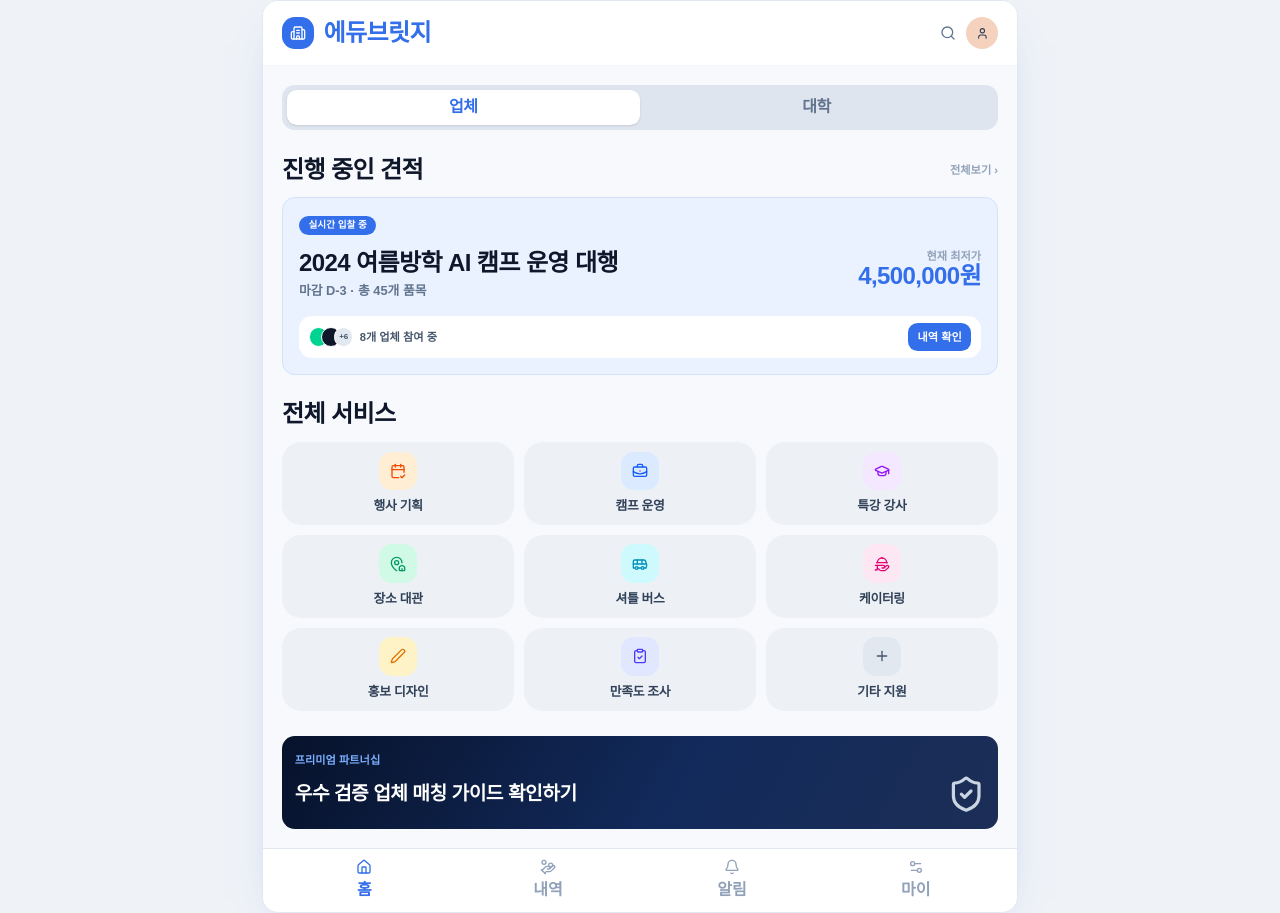
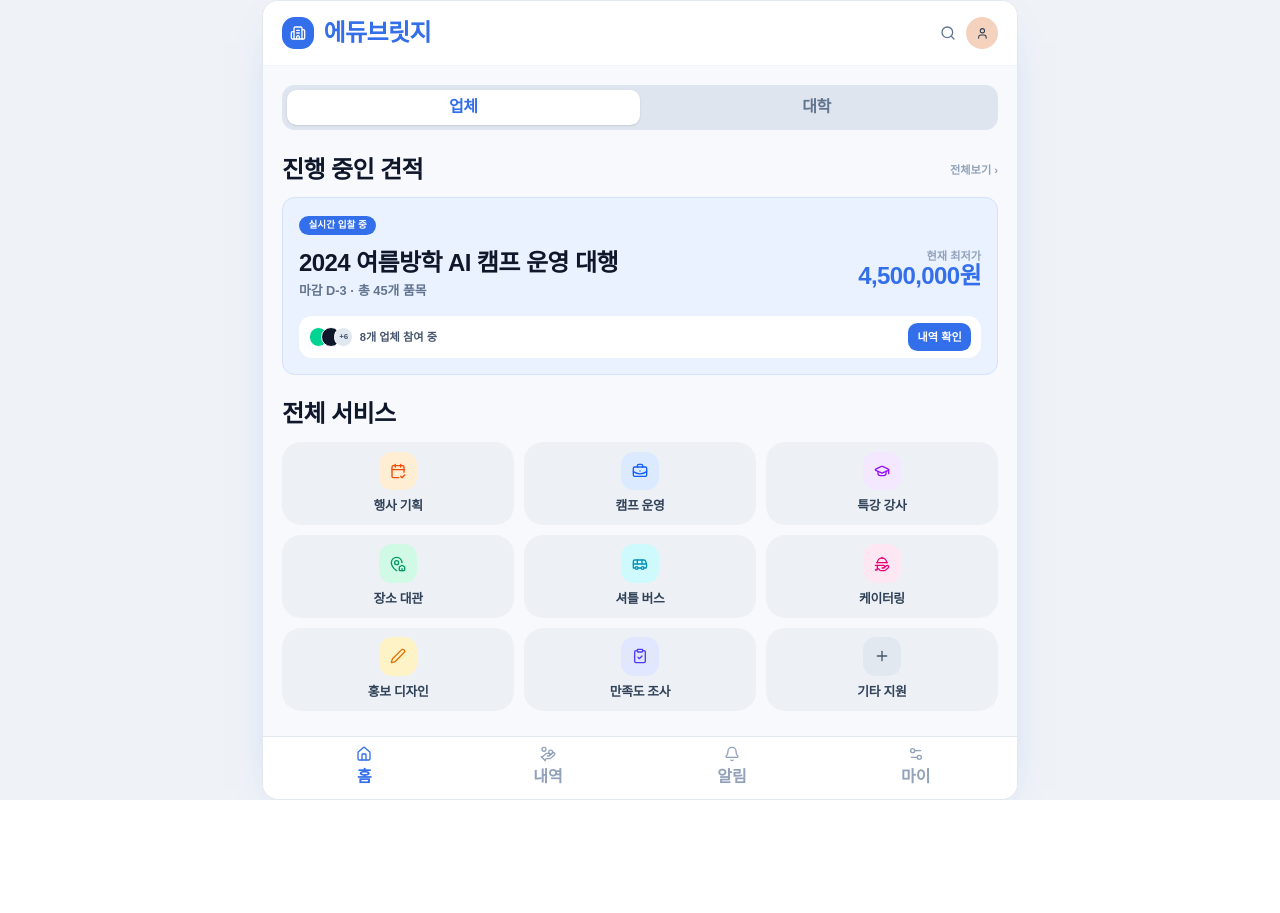
Before and after one commit to bidalalsrb/edubridge, a React (Vite) app: page / in a window 1280 px wide. After the commit the page ends 800 px from the top, so only its background shows below. Built offline with nearby package versions, Linux system fonts and the light colour scheme.

Commit message:
높이 조정2

```diff
--- a/src/components/layout/AppLayout.jsx
+++ b/src/components/layout/AppLayout.jsx
@@ -4,11 +4,11 @@ import { BottomNav } from '../home/BottomNav'
 
 export function AppLayout() {
   return (
-    <main className="app-compact min-h-screen bg-[#eff2f7] px-3 ">
-      <div className="mx-auto w-full lg:w-[60%]">
-        <div className="mx-auto w-full overflow-hidden rounded-[20px] border border-slate-200 bg-[#f3f5f9] shadow-[0_20px_55px_-35px_rgba(37,99,235,0.5)]">
+    <main className="app-compact bg-[#eff2f7] px-3">
+      <div className="mx-auto h-full w-full lg:w-[60%]">
+        <div className="mx-auto flex h-full w-full flex-col overflow-hidden rounded-[20px] border border-slate-200 bg-[#f3f5f9] shadow-[0_20px_55px_-35px_rgba(37,99,235,0.5)]">
           <AppHeader />
-          <div className="border-t border-slate-100 bg-[#f8f9fc]">
+          <div className="flex-1 overflow-y-auto border-t border-slate-100 bg-[#f8f9fc]">
             <Outlet />
           </div>
           <BottomNav />
--- a/src/index.css
+++ b/src/index.css
@@ -6,6 +6,13 @@
 
 * {
   box-sizing: border-box;
+}
+
+html,
+body,
+#root {
+  height: 100dvh;
+  min-height: 100dvh;
 }
 
 body {
@@ -19,12 +26,18 @@ label[for] {
 }
 
 .app-compact {
-  zoom: 0.8;
+  --app-scale: 0.8;
+  zoom: var(--app-scale);
+  height: calc(100dvh / var(--app-scale));
+  min-height: calc(100dvh / var(--app-scale));
 }
 
 @supports not (zoom: 1) {
   .app-compact {
-    transform: scale(0.8);
+    transform: scale(var(--app-scale));
     transform-origin: top center;
+    width: calc(100% / var(--app-scale));
+    height: calc(100dvh / var(--app-scale));
+    min-height: calc(100dvh / var(--app-scale));
   }
 }
```
